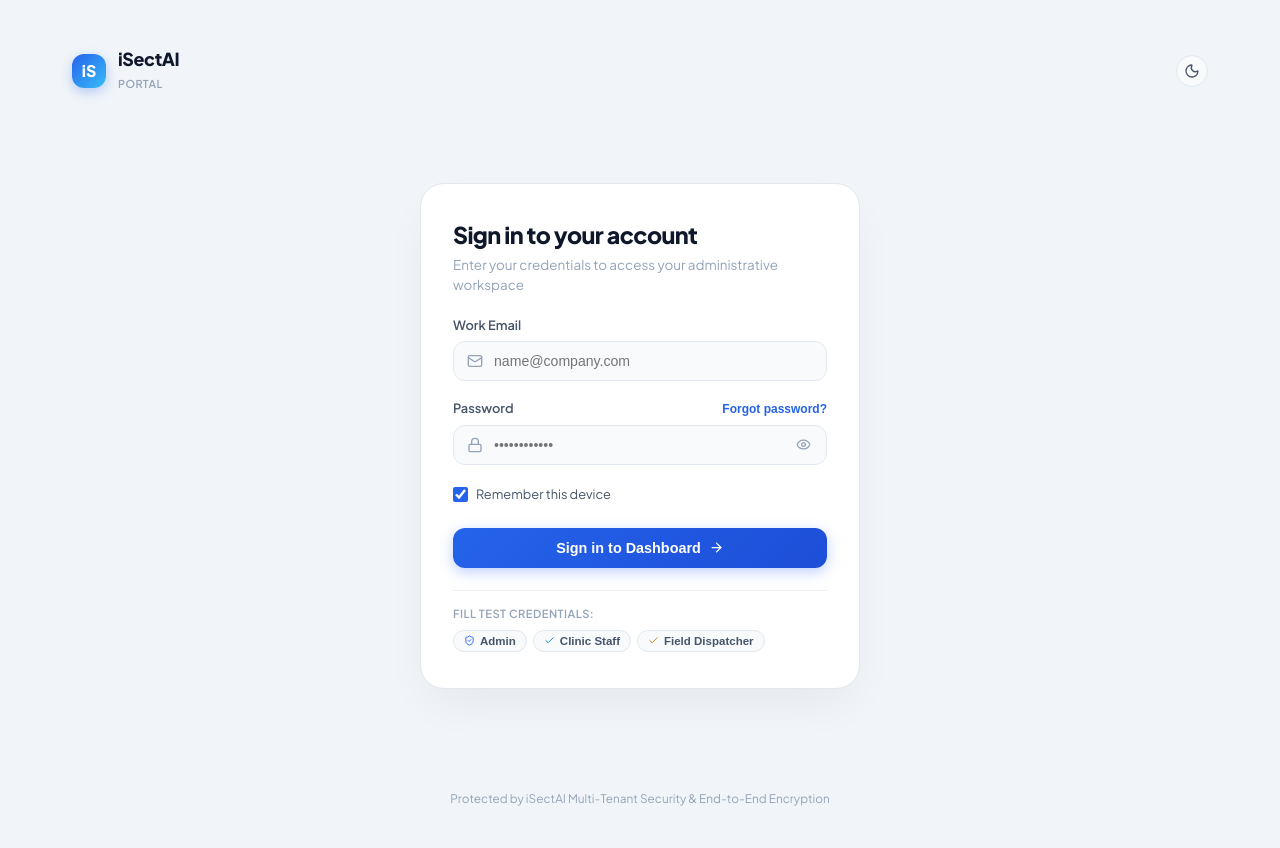
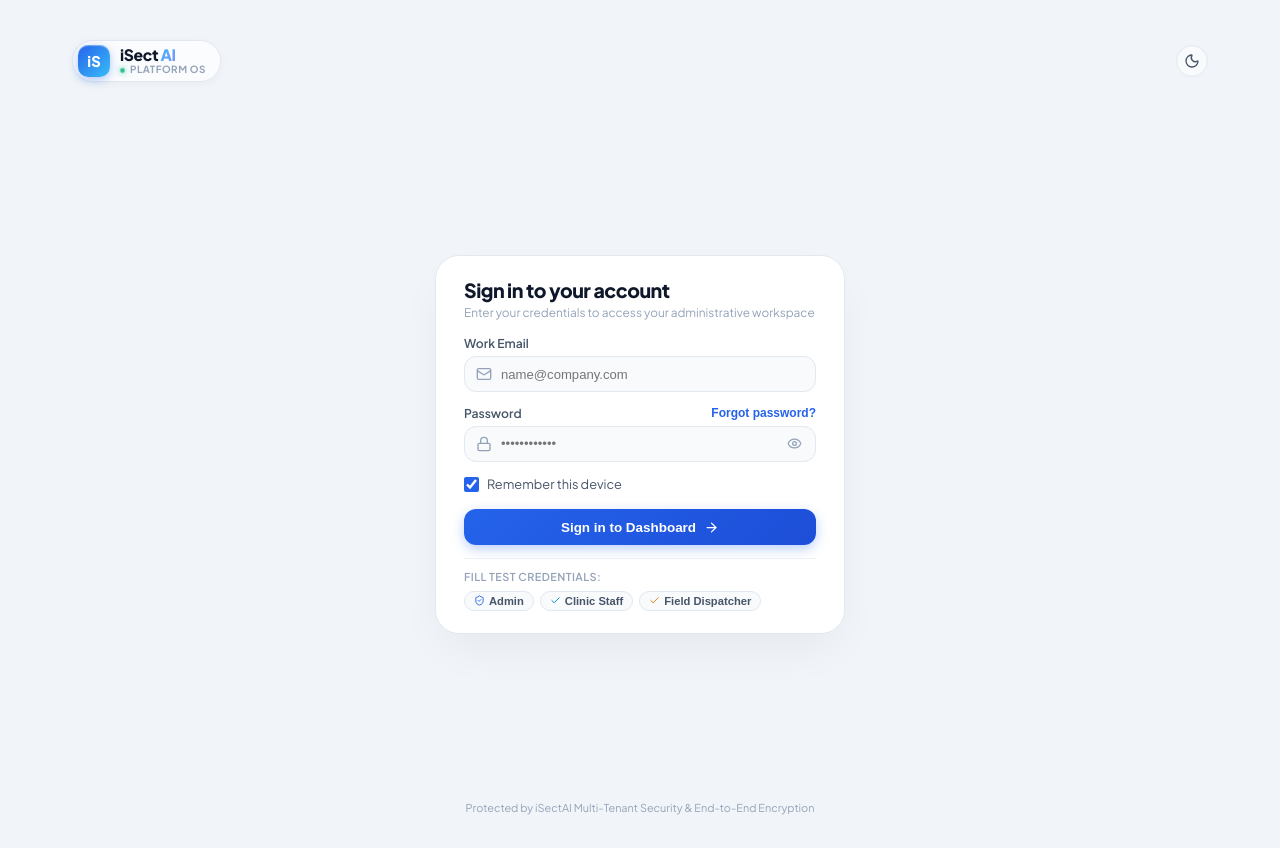
Before and after one commit to reyviene7/isectai-admin-dashboard, a React (Vite) app: page / in a window 1280 px wide. Built offline with nearby package versions, Linux system fonts and the light colour scheme; no server answers.

Commit message:
fix(login): strictly non-scrollable whole-screen fit across viewports and elevated glassmorphic brand capsule

```diff
--- a/src/components/LoginView.tsx
+++ b/src/components/LoginView.tsx
@@ -64,17 +64,19 @@ export const LoginView: React.FC<LoginViewProps> = ({ onLogin, theme, onToggleTh
     <div className="login-screen-wrapper">
       {/* Top Navbar */}
       <header className="login-top-bar">
-        {/* Clean Logo & Brand (No redundant enterprise auth text) */}
-        <div className="login-brand-group">
-          <div className="brand-icon" style={{ width: 34, height: 34, fontSize: '1rem' }}>
-            iS
+        {/* Elevated Glassmorphic Brand Capsule */}
+        <div className="login-brand-capsule">
+          <div className="brand-logo-mark">
+            <span>iS</span>
           </div>
-          <div className="brand-text">
-            <h2 style={{ fontSize: '1.12rem', fontWeight: 800, color: 'var(--text-main)', lineHeight: 1.2 }}>
-              iSectAI
-            </h2>
-            <span style={{ fontSize: '0.68rem', color: 'var(--text-muted)', letterSpacing: '0.04em', textTransform: 'uppercase' }}>
-              Portal
+          <div className="brand-copy">
+            <div className="brand-name-row">
+              <span className="brand-primary-name">iSect</span>
+              <span className="brand-gradient-tag">AI</span>
+            </div>
+            <span className="brand-sub-badge">
+              <span className="brand-live-dot" />
+              <span>Platform OS</span>
             </span>
           </div>
         </div>
--- a/src/index.css
+++ b/src/index.css
@@ -1545,11 +1545,15 @@ code, pre {
 
 /* ==============================================================================================
    AUTHENTICATION & LOGIN SCREEN
-   Streamlined Modern SaaS Design (Linear / Stripe inspired)
+   100% Non-scrollable viewport fit across all screen sizes (phones, tablets, web)
+   Elevated Glassmorphic Brand Capsule & Modern Linear-Style Form
    Dark: #17181D base | Text: #FFFFF3 primary & #EDEDED secondary
    ============================================================================================== */
 .login-screen-wrapper {
-  min-height: 100vh;
+  height: 100vh;
+  height: 100dvh;
+  max-height: 100vh;
+  max-height: 100dvh;
   width: 100%;
   display: flex;
   flex-direction: column;
@@ -1557,109 +1561,205 @@ code, pre {
   align-items: center;
   background-color: var(--bg-page);
   position: relative;
-  overflow-x: hidden;
+  overflow: hidden;
+  box-sizing: border-box;
 }
 
 [data-theme='dark'] .login-screen-wrapper {
-  background: radial-gradient(circle at 50% 15%, #1f222d 0%, #17181D 70%, #111216 100%);
+  background: radial-gradient(circle at 50% 12%, #1e2230 0%, #17181D 65%, #0f1014 100%);
 }
 
 .login-top-bar {
   display: flex;
   align-items: center;
   justify-content: space-between;
-  padding: 24px 32px;
+  padding: clamp(10px, 2vh, 18px) clamp(16px, 3vw, 32px);
   width: 100%;
   max-width: 1200px;
   margin: 0 auto;
-}
-
-.login-brand-group {
-  display: flex;
-  align-items: center;
-  gap: 12px;
-}
-
+  flex-shrink: 0;
+  box-sizing: border-box;
+}
+
+/* Elevated Glassmorphic Brand Capsule */
+.login-brand-capsule {
+  display: inline-flex;
+  align-items: center;
+  gap: 10px;
+  background: rgba(255, 255, 255, 0.7);
+  backdrop-filter: blur(12px);
+  -webkit-backdrop-filter: blur(12px);
+  border: 1px solid var(--border-light);
+  border-radius: var(--radius-full);
+  padding: 4px 14px 4px 5px;
+  box-shadow: 0 2px 10px rgba(15, 23, 42, 0.04);
+  transition: all var(--transition-fast);
+}
+
+[data-theme='dark'] .login-brand-capsule {
+  background: rgba(23, 24, 29, 0.75);
+  border-color: rgba(255, 255, 255, 0.1);
+  box-shadow: 0 4px 18px rgba(0, 0, 0, 0.35);
+}
+
+.login-brand-capsule:hover {
+  border-color: rgba(59, 130, 246, 0.4);
+  transform: translateY(-1px);
+}
+
+.brand-logo-mark {
+  width: 32px;
+  height: 32px;
+  border-radius: 10px;
+  background: linear-gradient(135deg, #2563eb 0%, #38bdf8 100%);
+  display: flex;
+  align-items: center;
+  justify-content: center;
+  color: #ffffff;
+  font-weight: 800;
+  font-size: 0.92rem;
+  box-shadow: 0 3px 10px rgba(37, 99, 235, 0.35), inset 0 1px 1px rgba(255, 255, 255, 0.4);
+  flex-shrink: 0;
+}
+
+.brand-copy {
+  display: flex;
+  flex-direction: column;
+  line-height: 1.15;
+}
+
+.brand-name-row {
+  display: flex;
+  align-items: center;
+  gap: 2px;
+}
+
+.brand-primary-name {
+  font-size: 0.98rem;
+  font-weight: 800;
+  color: var(--text-main);
+  letter-spacing: -0.02em;
+}
+
+.brand-gradient-tag {
+  font-size: 0.98rem;
+  font-weight: 800;
+  letter-spacing: -0.02em;
+  background: linear-gradient(135deg, #38bdf8 0%, #818cf8 100%);
+  -webkit-background-clip: text;
+  -webkit-text-fill-color: transparent;
+}
+
+.brand-sub-badge {
+  display: flex;
+  align-items: center;
+  gap: 5px;
+  font-size: 0.62rem;
+  color: var(--text-muted);
+  font-weight: 700;
+  text-transform: uppercase;
+  letter-spacing: 0.05em;
+}
+
+.brand-live-dot {
+  width: 5px;
+  height: 5px;
+  border-radius: 50%;
+  background: #10b981;
+  box-shadow: 0 0 8px #10b981;
+  animation: pulseDot 2s infinite;
+}
+
+@keyframes pulseDot {
+  0%, 100% { opacity: 1; transform: scale(1); }
+  50% { opacity: 0.4; transform: scale(0.85); }
+}
+
+/* Main Login Card Container */
 .login-card-container {
   flex: 1;
+  min-height: 0;
   display: flex;
   align-items: center;
   justify-content: center;
   width: 100%;
-  padding: 20px 16px 40px;
+  padding: clamp(4px, 1.2vh, 16px) 16px;
+  overflow: hidden;
+  box-sizing: border-box;
 }
 
 .login-card-box {
   width: 100%;
-  max-width: 440px;
+  max-width: 410px;
   background: var(--bg-shell);
   border: 1px solid var(--border-light);
   border-radius: var(--radius-xl);
   box-shadow: var(--shadow-shell);
-  padding: 36px 32px;
-  display: flex;
-  flex-direction: column;
-  gap: 22px;
+  padding: clamp(18px, 2.8vh, 28px) clamp(18px, 3vw, 28px);
+  display: flex;
+  flex-direction: column;
+  gap: clamp(10px, 1.6vh, 16px);
   position: relative;
+  box-sizing: border-box;
 }
 
 [data-theme='dark'] .login-card-box {
   background: rgba(23, 24, 29, 0.96);
   border-color: #2D2F3B;
-  box-shadow: 0 24px 70px rgba(0, 0, 0, 0.65);
+  box-shadow: 0 20px 60px rgba(0, 0, 0, 0.65);
 }
 
 .login-header-section {
   text-align: left;
   display: flex;
   flex-direction: column;
-  gap: 6px;
+  gap: 3px;
 }
 
 .login-title {
-  font-size: 1.45rem;
+  font-size: clamp(1.22rem, 2.2vh, 1.38rem);
   font-weight: 800;
   color: var(--text-main);
   letter-spacing: -0.025em;
-  line-height: 1.25;
+  line-height: 1.2;
 }
 
 .login-subtitle {
-  font-size: 0.84rem;
+  font-size: clamp(0.74rem, 1.2vh, 0.8rem);
   color: var(--text-muted);
-  line-height: 1.45;
+  line-height: 1.35;
 }
 
 .login-error-banner {
-  padding: 10px 14px;
+  padding: 8px 12px;
   border-radius: var(--radius-md);
   background: var(--danger-soft);
   border: 1px solid var(--danger-border);
   color: var(--danger-color);
-  font-size: 0.8rem;
+  font-size: 0.78rem;
   font-weight: 600;
   display: flex;
   align-items: center;
-  gap: 8px;
+  gap: 6px;
 }
 
 /* Form Fields */
 .login-form {
   display: flex;
   flex-direction: column;
-  gap: 18px;
+  gap: clamp(9px, 1.4vh, 13px);
   width: 100%;
 }
 
 .form-field-group {
   display: flex;
   flex-direction: column;
-  gap: 6px;
+  gap: 4px;
   width: 100%;
 }
 
 .form-field-group label {
-  font-size: 0.8rem;
+  font-size: 0.76rem;
   font-weight: 600;
   color: var(--text-secondary);
 }
@@ -1673,21 +1773,22 @@ code, pre {
 
 .field-icon {
   position: absolute;
-  left: 14px;
+  left: 12px;
   color: var(--text-muted);
   pointer-events: none;
 }
 
 .input-with-icon input {
   width: 100%;
-  padding: 11px 14px 11px 40px;
+  padding: clamp(8px, 1.2vh, 10px) 14px clamp(8px, 1.2vh, 10px) 36px;
   border-radius: var(--radius-md);
   border: 1px solid var(--border-light);
   background: var(--bg-subtle);
   color: var(--text-main);
-  font-size: 0.88rem;
+  font-size: clamp(0.82rem, 1.2vh, 0.86rem);
   outline: none;
   transition: all var(--transition-fast);
+  box-sizing: border-box;
 }
 
 .input-with-icon input:focus {
@@ -1698,7 +1799,7 @@ code, pre {
 
 .password-toggle-btn {
   position: absolute;
-  right: 12px;
+  right: 10px;
   background: transparent;
   border: none;
   color: var(--text-muted);
@@ -1715,27 +1816,27 @@ code, pre {
 
 .btn-login-submit {
   width: 100%;
-  padding: 12px 20px;
+  padding: clamp(9px, 1.3vh, 11px) 16px;
   border-radius: var(--radius-md);
   border: none;
   background: linear-gradient(135deg, #2563eb 0%, #1d4ed8 100%);
   color: #ffffff;
-  font-size: 0.9rem;
+  font-size: clamp(0.84rem, 1.2vh, 0.88rem);
   font-weight: 700;
   cursor: pointer;
   display: flex;
   align-items: center;
   justify-content: center;
   gap: 8px;
-  box-shadow: 0 4px 14px rgba(37, 99, 235, 0.3);
+  box-shadow: 0 4px 12px rgba(37, 99, 235, 0.3);
   transition: all var(--transition-fast);
-  margin-top: 4px;
+  margin-top: 2px;
 }
 
 .btn-login-submit:hover:not(:disabled) {
   filter: brightness(1.08);
   transform: translateY(-1px);
-  box-shadow: 0 6px 20px rgba(37, 99, 235, 0.4);
+  box-shadow: 0 6px 18px rgba(37, 99, 235, 0.4);
 }
 
 .btn-login-submit:disabled {
@@ -1747,14 +1848,14 @@ code, pre {
 .demo-credentials-helper {
   display: flex;
   flex-direction: column;
-  gap: 8px;
-  padding-top: 14px;
+  gap: 6px;
+  padding-top: clamp(8px, 1.2vh, 12px);
   border-top: 1px solid var(--border-subtle);
   width: 100%;
 }
 
 .demo-helper-label {
-  font-size: 0.7rem;
+  font-size: 0.68rem;
   font-weight: 600;
   color: var(--text-muted);
   text-transform: uppercase;
@@ -1771,10 +1872,10 @@ code, pre {
 .demo-chip {
   display: inline-flex;
   align-items: center;
-  gap: 5px;
-  padding: 4px 10px;
+  gap: 4px;
+  padding: 3px 9px;
   border-radius: var(--radius-full);
-  font-size: 0.72rem;
+  font-size: 0.7rem;
   font-weight: 600;
   border: 1px solid var(--border-light);
   background: var(--bg-subtle);
@@ -1790,23 +1891,75 @@ code, pre {
 }
 
 .login-footer {
-  padding: 16px;
+  padding: clamp(6px, 1vh, 12px) 16px;
   text-align: center;
-  font-size: 0.74rem;
+  font-size: 0.68rem;
   color: var(--text-muted);
+  flex-shrink: 0;
+}
+
+/* Compact Landscape & Short Viewports (< 550px height) */
+@media (max-height: 550px) {
+  .login-top-bar {
+    padding: 6px 16px;
+  }
+
+  .login-brand-capsule {
+    padding: 2px 10px 2px 4px;
+  }
+
+  .brand-logo-mark {
+    width: 26px;
+    height: 26px;
+    font-size: 0.8rem;
+  }
+
+  .login-card-box {
+    padding: 12px 18px;
+    gap: 8px;
+    max-width: 380px;
+  }
+
+  .login-title {
+    font-size: 1.1rem;
+  }
+
+  .login-subtitle {
+    display: none;
+  }
+
+  .login-form {
+    gap: 6px;
+  }
+
+  .input-with-icon input {
+    padding: 6px 12px 6px 32px;
+  }
+
+  .btn-login-submit {
+    padding: 7px 14px;
+  }
+
+  .demo-credentials-helper {
+    padding-top: 6px;
+  }
+
+  .login-footer {
+    display: none;
+  }
 }
 
 @media (max-width: 480px) {
   .login-top-bar {
-    padding: 16px 20px;
+    padding: 10px 16px;
   }
 
   .login-card-box {
-    padding: 24px 20px;
+    padding: 20px 18px;
     border-radius: var(--radius-lg);
   }
 
   .login-title {
-    font-size: 1.3rem;
-  }
-}
+    font-size: 1.25rem;
+  }
+}
```
